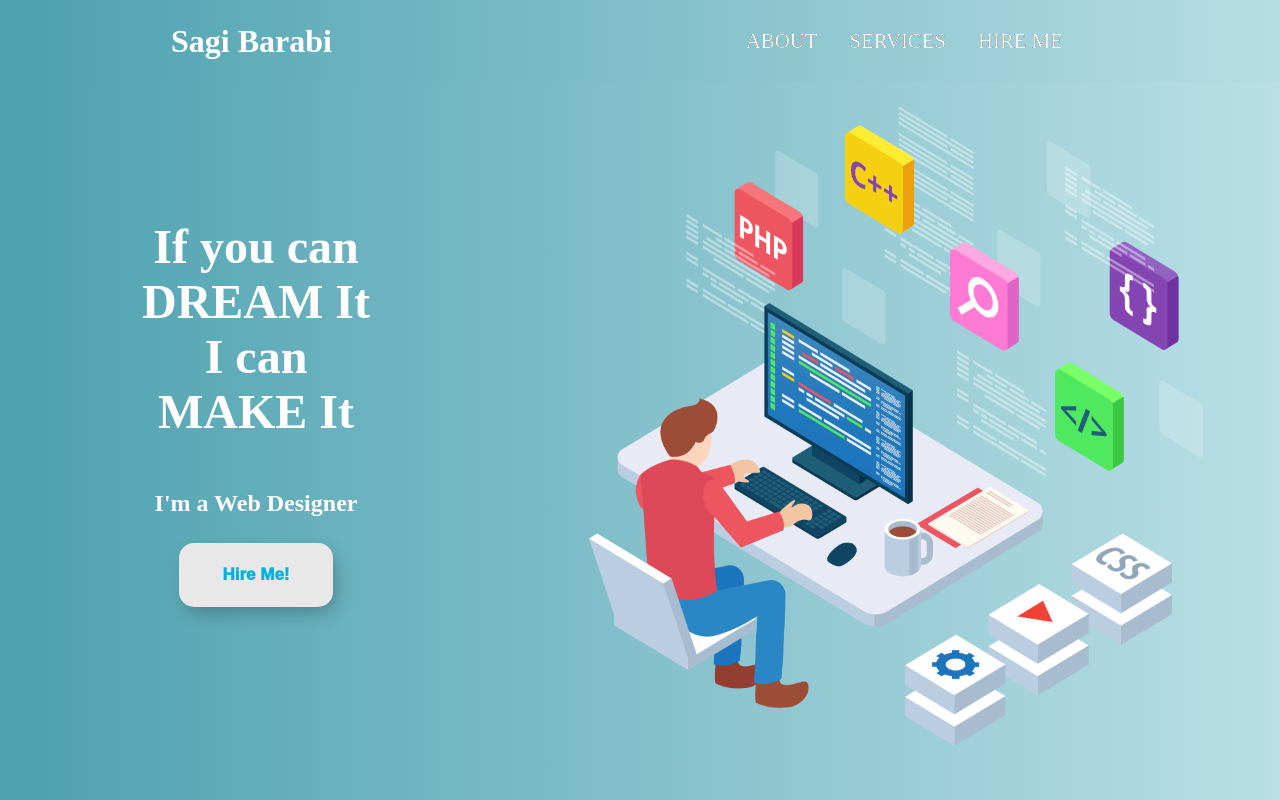
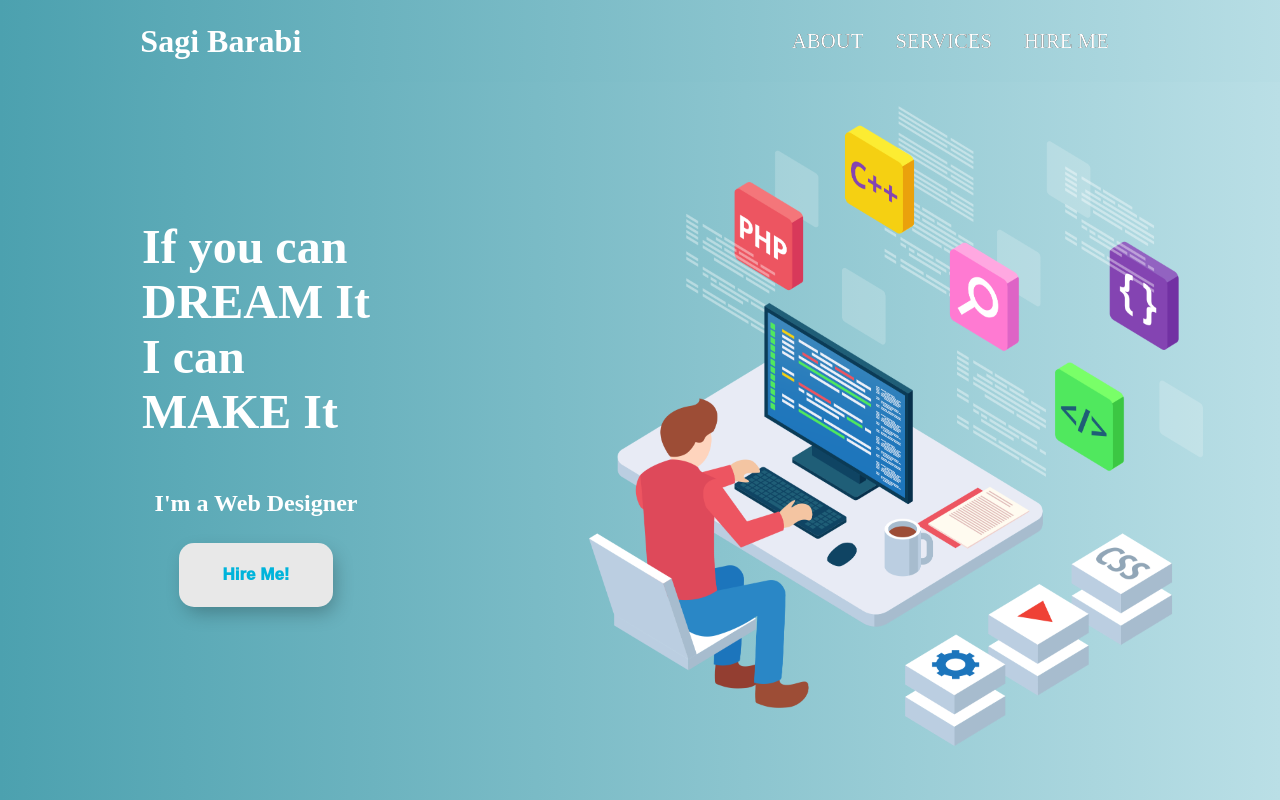
Before and after one commit to sagibr/Portfolio-Website, a plain HTML site: page index.html in a window 1280 px wide. Shown: the top 800 px of the page. Drawn offline with Linux system fonts and the light colour scheme.

Commit message:
minor design modifications 2

```diff
--- a/styles.css
+++ b/styles.css
@@ -1,3 +1,4 @@
+
 html{
     scroll-behavior: smooth;
 }
@@ -35,7 +36,7 @@ a{
     width: 40%;
     display: flex;
     justify-content: center;
-    margin-right: 5%;
+    margin-right: 17%;
   }
 
   .menu {
@@ -136,7 +137,7 @@ a{
 
 
 
-  @media (max-width: 700px) {
+  @media (max-width: 768px) {
     .menu-button-container {
       display: flex;
       margin-right: 5%;
@@ -232,7 +233,7 @@ a{
 }
 .mainPageDescriptionTitle{
     margin: 5% 0;
-    text-align: center;
+    text-align: initial;
     font-size: 3em;
 
     -webkit-animation: fadein 2s; /* Safari, Chrome and Opera > 12.1 */
@@ -578,6 +579,7 @@ a{
 
 #hireMePageButton {
     width: 30%;
+    height: 20%;
     padding: 0;
     border: unset;
     border-radius: 15px;
@@ -695,6 +697,7 @@ a{
     }
     .mainPageDescriptionTitle{
         font-size: 3em;
+        text-align: center;
     }
     #mainPageImageDiv{
         height: 80%;
```
